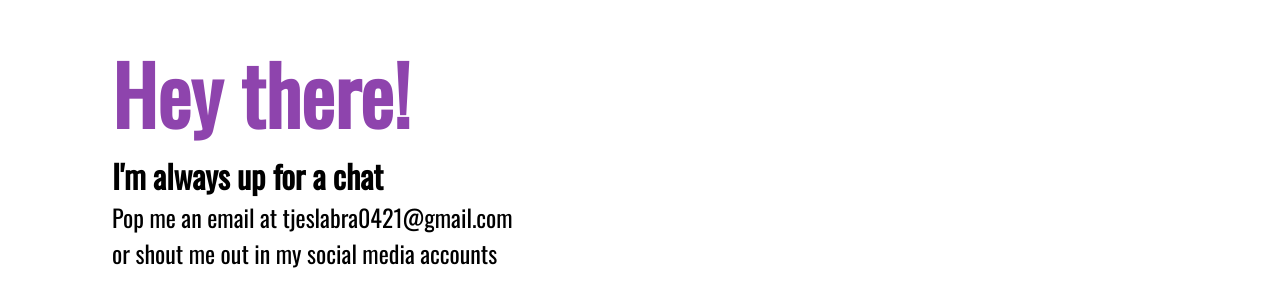
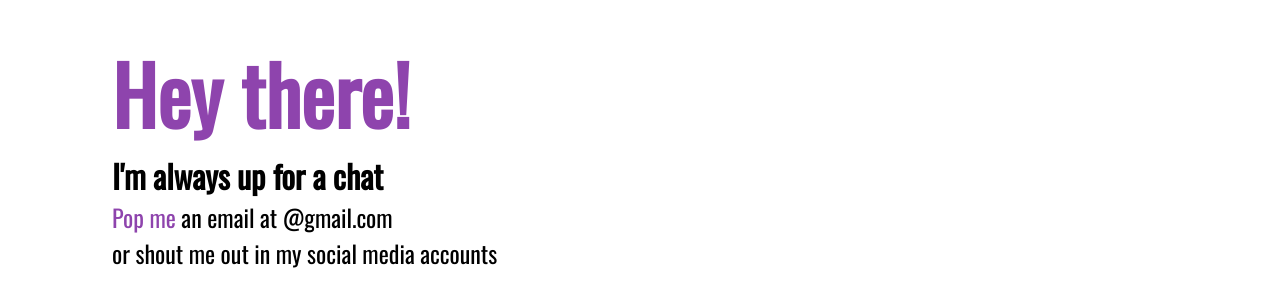
Before and after one commit to Nuddalz/timot, a plain HTML site: page index.html in a window 1280 px wide. Shown: the part 2372-2661 px from the top of the page. Drawn offline with nearby package versions, Linux system fonts and the light colour scheme.

Commit message:
Add files via upload

```diff
--- a/index.html
+++ b/index.html
@@ -58,7 +58,7 @@
             <div class="contact-header">
                 <h1 class="head1">Hey there!</h1>
                 <h1 class="head2">I'm always up for a chat</h1>
-                <p>Pop me an email at tjeslabra0421@gmail.com</p>
+                <p><a href="https://mail.google.com/mail/u/0/#inbox">Pop me</a> an email at @gmail.com</p>
                 <p>or shout me out in my social media accounts</p>
             </div>
             <div class="contact-links">
--- a/styles.css
+++ b/styles.css
@@ -193,7 +193,7 @@ footer {
     border-radius: 2px;
   }
 /*------ Media viewport -----*/
-@media (max-width: 360px) {
+@media (max-width: 22.5em) {
     html{
         font-size: 80%;
     }
@@ -249,7 +249,7 @@ footer {
 }
 
 /*------ FACEBOOK DImension 412 x 892 ---- */
-@media (max-width: 412px) {
+@media (max-width: 25.75em) {
     html{
         font-size: 80%;
     }
```
